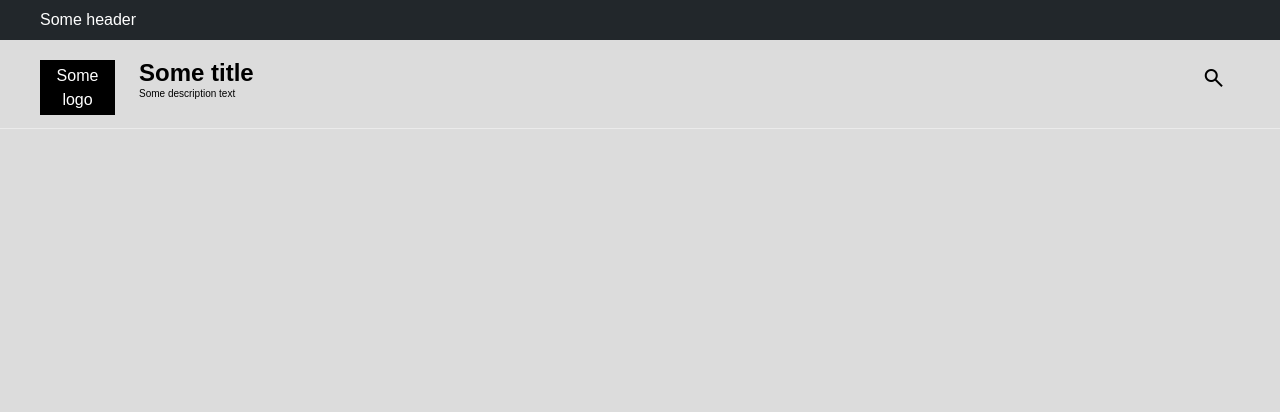
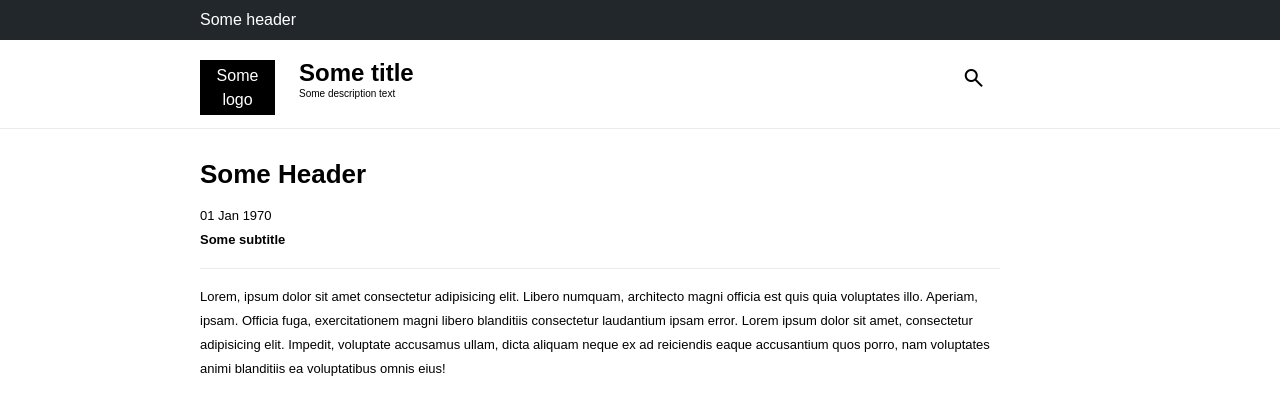
Before and after one commit to jarrydharris/basic_reactive_boiler, a plain HTML site: page index.html in a window 1280 px wide. Drawn offline with nearby package versions, Linux system fonts and the light colour scheme.

Commit message:
added content section

```diff
--- a/index.html
+++ b/index.html
@@ -15,8 +15,12 @@
 
     <header class="header">
         <div class="header__container">
+
             <div class="header__mast">
-                <div class="container">Some header</div>
+                <div class="container">
+                <div class="mast__text">Some header
+                </div>
+            </div>
             </div>
             <div class="container">
                 <div class="header__inner">
@@ -56,6 +60,24 @@
             </div>
         </div>
     </header>
+    <div class="container">
+        <div class="layout">
+            <div class="content">
+                <h1>Some Header</h1>
+                <p>01 Jan 1970<br><strong>Some subtitle</strong></p>
+                <hr>
+                <p>
+                    Lorem, ipsum dolor sit amet consectetur adipisicing elit. Libero numquam, architecto magni officia
+                    est quis
+                    quia voluptates illo. Aperiam, ipsam. Officia fuga, exercitationem magni libero blanditiis
+                    consectetur
+                    laudantium ipsam error.
+                    Lorem ipsum dolor sit amet, consectetur adipisicing elit. Impedit, voluptate accusamus ullam, dicta aliquam neque ex ad reiciendis eaque accusantium quos porro, nam voluptates animi blanditiis ea voluptatibus omnis eius!
+                </p>
+            </div>
+        </div>
+    </div>
+
 
 </body>
 
--- a/styles/header.css
+++ b/styles/header.css
@@ -3,13 +3,14 @@
     display: block;
     position: relative;
     border-bottom: solid 1px var(--grey-04);
+    background-color: #fff;
 }
 
 .header__mast {
     display: block;
     background-color: var(--grey-01);
     color: var(--white);
-    padding: 0.5rem 0;
+    padding: 0.5rem 0.5rem;
 }
 
 .header__main {
@@ -22,6 +23,7 @@
     display: flex;
     justify-content: center;
     padding: .75rem 3rem;
+    padding: 0;
     overflow: hidden;
     margin-bottom: -.4375rem;
 }
@@ -100,16 +102,7 @@
     visibility: hidden;
 }
 
-.container {
-    display: block;
-    position: relative;
-    max-width: var(--container-max-width);
-    offset: 1rem;
-    padding-left: 1rem;
-    padding-right: 1rem;
-    margin-left: auto;
-    margin-right: auto;
-}
+
 
 .header__search {
     display: block;
@@ -151,21 +144,18 @@ button:disabled {
         line-height: 1.5rem;
     }
 
-    .nsw-header {
-        border-bottom: 0;
-        position: relative;
-        display: block;
-        font-size: 1rem;
-    }
 
     .header__inner {
         display: flex;
+        justify-content: space-between;
+        margin: 0 auto;
+        max-width: 66.6666666667%;
+        width: 66.6666666667%;
     }
 
     .header__main {
+        display: flex;
         align-items: center;
-        display: flex;
-        justify-content: flex-start;
         margin: 1.25rem 4.5rem 1.25rem 0;
         position: relative;
     }
@@ -174,7 +164,19 @@ button:disabled {
         padding: 0;
     }
 
+    .header__mast {
+        width: 100vw;
+        max-width: 100vw;
+        margin-left: 0;
+        padding-left: 0;
+    }
 
+    .mast__text {
+        margin: 0 auto;
+        width: 66.6666666667%;
+        max-width: 66.6666666667%;
+        padding:0;
+    }
 
     .logo__description {
         display: flex;
--- a/styles/main.css
+++ b/styles/main.css
@@ -8,6 +8,14 @@
     --container-max-width: 1200px;
     --container-width: 75rem;
     --border-radius: 0.25rem;
+
+    /* breakpoints: (
+  xs: 0,
+  sm: 576px,
+  md: 768px,
+  lg: 992px,
+  xl: 1200px,
+) !default; */
 }
 
 *,
@@ -17,12 +25,60 @@
 }
 
 body {
-    display: block;
     margin: 0;
     padding: 0;
-    background-color: gainsboro;
     font-family: "Public Sans", sans-serif;
     font-size: 16px;
     font-weight: 400;
     line-height: small;
 }
+
+p {
+    margin: 0;
+    margin-top: 1rem;
+}
+
+hr {
+    height: 1px;
+    border: 0;
+    background-color: var(--grey-04);
+    margin: 1rem 0;
+}
+
+.layout {
+    display: flex;
+    flex-wrap: wrap;
+    font-size: small;
+}
+
+.container {
+    display: block;
+    position: relative;
+    max-width: var(--container-max-width);
+    offset: 1rem;
+    padding-left: 1rem;
+    padding-right: 1rem;
+    margin-left: auto;
+    margin-right: auto;
+}
+
+@media (min-width: 30rem) {
+    body {
+        margin-left: auto;
+        margin-right: auto;
+
+    }
+
+    .container{
+        padding-left: 0;
+        padding-right: 0;
+        margin:0;
+    }
+
+    .layout {
+        margin: 0 auto;
+        max-width: 66.6666666667%;
+        width: 66.6666666667%;
+        padding: 1rem;
+    }
+}
```
